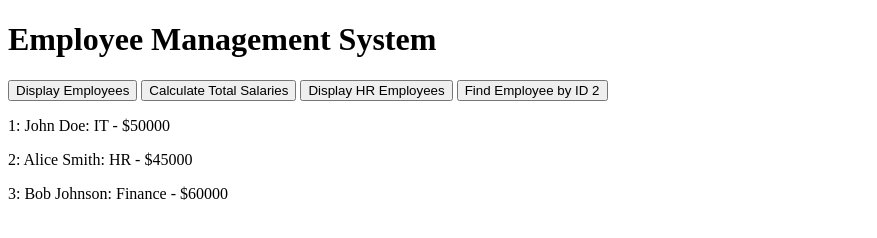
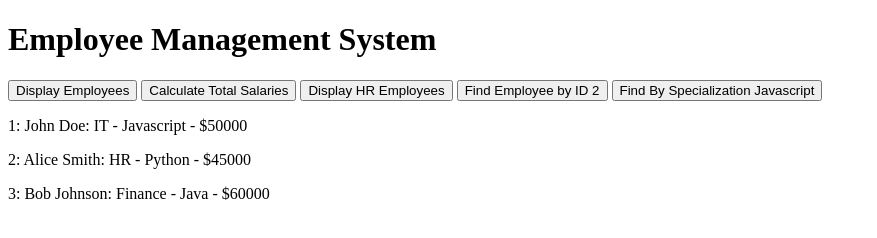
Before and after one commit to TobbyNgKaHoi/coursera-javascript-programming-essentials, a plain HTML site: page employeeDetails/employee_Details.html in a window 1280 px wide. Both pictures are taken after a click on the button "Display Employees". Shown: the whole page, without its empty margins (0-877 px from the left). Drawn offline with Linux system fonts and the light colour scheme.

Commit message:
Employee Detail (Practice task)

```diff
--- a/employeeDetails/employee_Details.html
+++ b/employeeDetails/employee_Details.html
@@ -11,6 +11,7 @@
             <button onclick="calculateTotalSalaries()">Calculate Total Salaries</button>
             <button onclick="displayHREmployees()">Display HR Employees</button>
             <button onclick="findEmployeeById(2)">Find Employee by ID 2</button>
+            <button onclick="findEmployeeBySpecialization('Javascript')">Find By Specialization Javascript</button>
         </div>
 
         <div id="employeeDetails"></div>
--- a/employeeDetails/employee_Details.js
+++ b/employeeDetails/employee_Details.js
@@ -1,12 +1,12 @@
 const employees = [
-    { id: 1, name: 'John Doe', age: 30, department: 'IT', salary: 50000 },
-    { id: 2, name: 'Alice Smith', age: 28, department: 'HR', salary: 45000 },
-    { id: 3, name: 'Bob Johnson', age: 35, department: 'Finance', salary: 60000 }
+    { id: 1, name: 'John Doe', age: 30, department: 'IT', salary: 50000, specialization:'Javascript' },
+    { id: 2, name: 'Alice Smith', age: 28, department: 'HR', salary: 45000, specialization:'Python' },
+    { id: 3, name: 'Bob Johnson', age: 35, department: 'Finance', salary: 60000, specialization:'Java' }
     //... More employee records can be added here
 ];
 
 function displayEmployees() {
-    const totalEmployees = employees.map((employee, index) => `<p>${employee.id}: ${employee.name}: ${employee.department} - $${employee.salary}</p>`).join('');
+    const totalEmployees = employees.map((employee, index) => `<p>${employee.id}: ${employee.name}: ${employee.department} - ${employee.specialization} - $${employee.salary}</p>`).join('');
     document.getElementById("employeeDetails").innerHTML = totalEmployees;
 }
 
@@ -17,15 +17,24 @@ function calculateTotalSalaries() {
 
 function displayHREmployees() {
     const hrEmployees = employees.filter(employee => employee.department === "HR");
-    const hrEmployeesDisplay = hrEmployees.map((employee, index) => `<p>${employee.id}: ${employee.name}: ${employee.department} - $${employee.salary}</p>`).join('');
+    const hrEmployeesDisplay = hrEmployees.map((employee, index) => `<p>${employee.id}: ${employee.name}: ${employee.department} - ${employee.specialization} - $${employee.salary}</p>`).join('');
     document.getElementById("employeeDetails").innerHTML = hrEmployeesDisplay;
 }
 
 function findEmployeeById(employeeId) {
     const foundEmployee = employees.find(employee => employee.id === employeeId);
     if (foundEmployee) {
-        document.getElementById("employeeDetails").innerHTML = `<p>${foundEmployee.id}: ${foundEmployee.name}: ${foundEmployee.department} - $${foundEmployee.salary}</p>`;
+        document.getElementById("employeeDetails").innerHTML = `<p>${foundEmployee.id}: ${foundEmployee.name}: ${foundEmployee.department} - ${foundEmployee.specialization} - $${foundEmployee.salary}</p>`;
     } else {
         document.getElementById("employeeDetails").innerHTML = "no employee has been found with this ID";
     }
 }
+
+function findEmployeeBySpecialization(specialization) {
+    const foundEmployee = employees.find(employee => employee.specialization === specialization);
+    if (foundEmployee) {
+        document.getElementById("employeeDetails").innerHTML = `<p>${foundEmployee.id}: ${foundEmployee.name}: ${foundEmployee.department} - ${foundEmployee.specialization} - $${foundEmployee.salary}</p>`;
+    } else {
+        document.getElementById("employeeDetails").innerHTML = "no employee has been found with this ID";
+    }
+}
```
